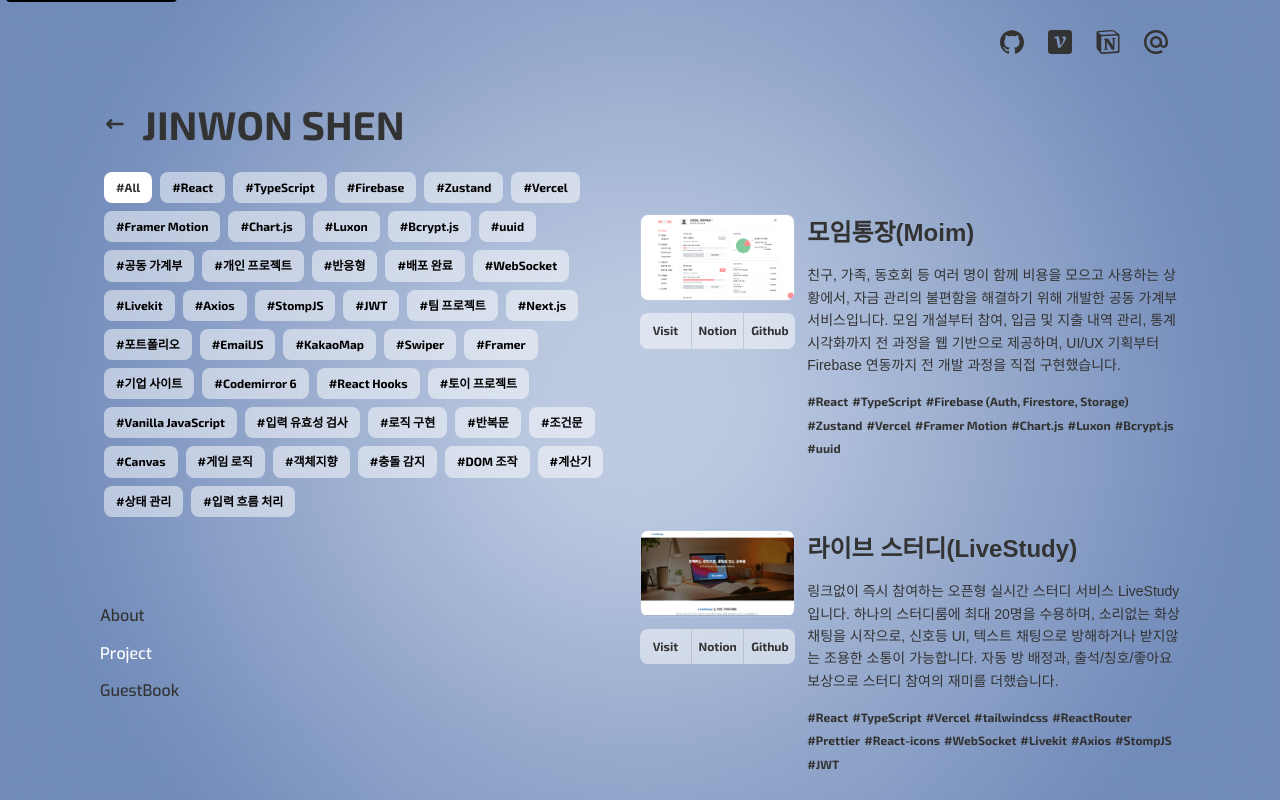
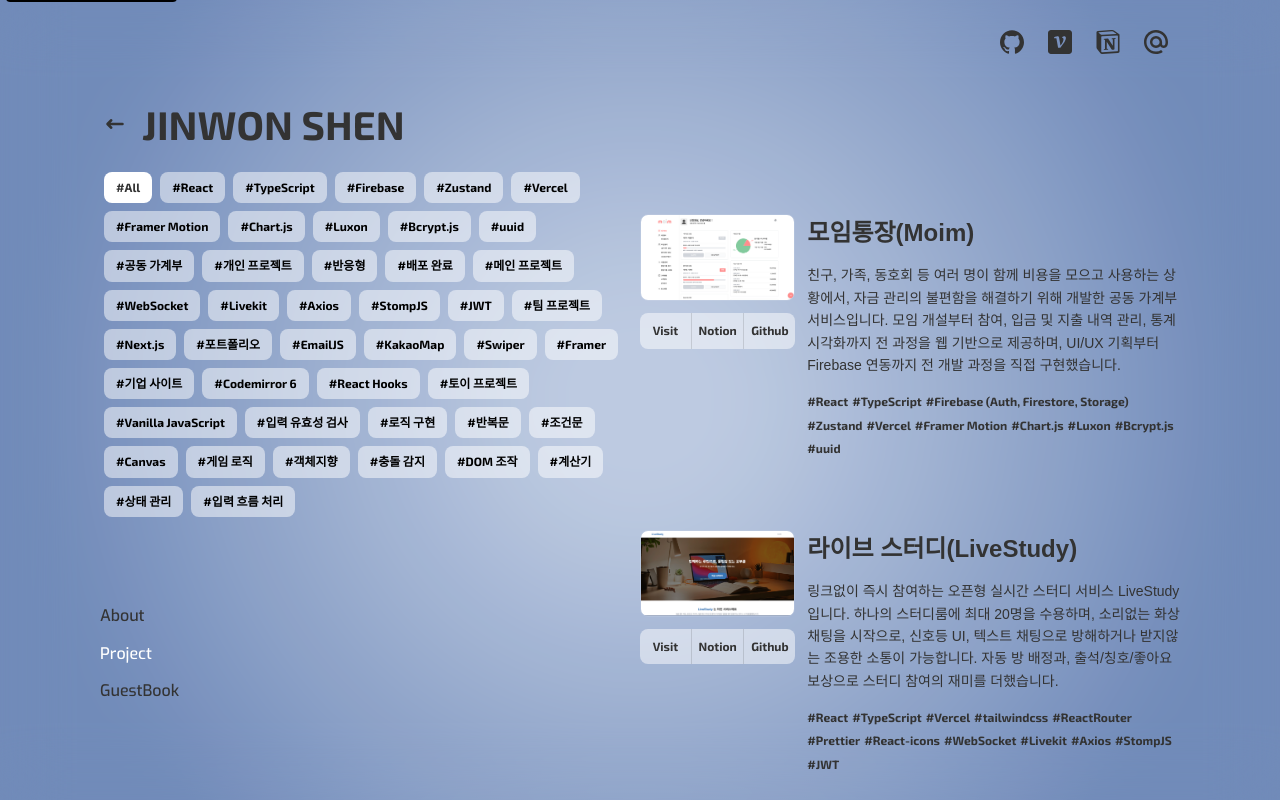
Before and after one commit to JinwonShen/2025_portfolio, a Next.js app: page /Project in a window 1280 px wide. Shown: the top 800 px of the page. Built offline with nearby package versions, Linux system fonts and the light colour scheme; a web font is replaced by a local one.

Commit message:
project tag 수정

```diff
--- a/src/components/Main/Project.tsx
+++ b/src/components/Main/Project.tsx
@@ -26,7 +26,7 @@ export default function Project() {
 			</h1>
 			<div className={styles.projectCont}>
 				{projects
-					.filter((project) => project.tags.includes("#개인 프로젝트"))
+					.filter((project) => project.tags.includes("#메인 프로젝트"))
 					.map((project) => (
 						<ProjectCard key={project.id} project={project} />
 					))}
--- a/src/data/project.ts
+++ b/src/data/project.ts
@@ -37,6 +37,7 @@ export const projects = [
 			"#개인 프로젝트",
 			"#반응형",
 			"#배포 완료",
+			"#메인 프로젝트",
 		],
 	},
 	{
@@ -76,6 +77,7 @@ export const projects = [
 			"#팀 프로젝트",
 			"#반응형",
 			"#배포 완료",
+			"#메인 프로젝트",
 		],
 	},
 	{
@@ -100,6 +102,7 @@ export const projects = [
 			"#개인 프로젝트",
 			"#반응형",
 			"#배포 완료",
+			"#메인 프로젝트",
 		],
 	},
 	{
```
